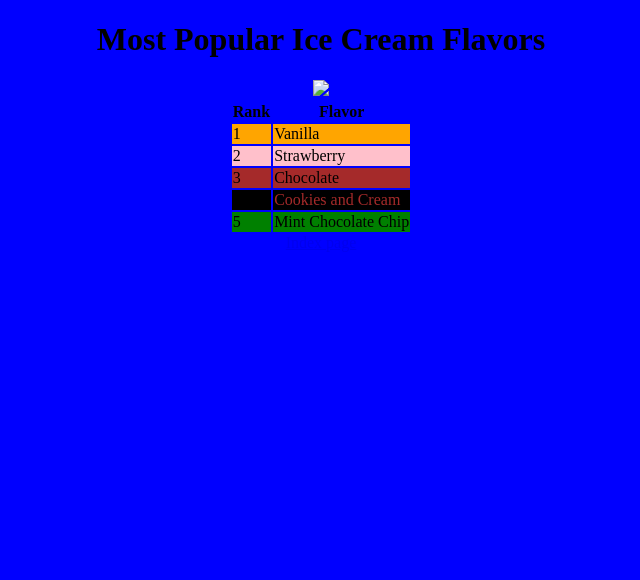
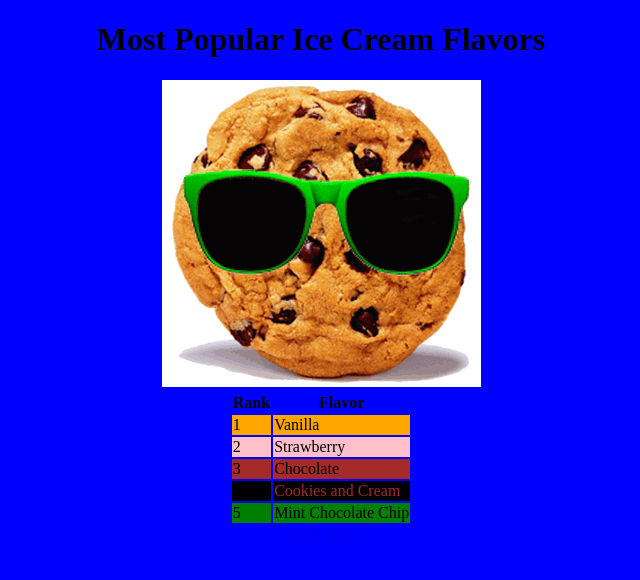
Before and after one commit to Nathan0821/Nathan-Arenas, a plain HTML site: page ice.html in a window 1280 px wide. Shown: the whole page, without its empty margins (319-959 px from the left). Drawn offline with Linux system fonts and the light colour scheme.

Commit message:
Update ice.html

```diff
--- a/ice.html
+++ b/ice.html
@@ -8,7 +8,7 @@ body{background-color:blue; }
  <link href=”icecream.css” rel=”stylesheet” type=”text/css” />
  <div align=center />
  <h1> Most Popular Ice Cream Flavors</h1>
- <img src="\Users\mbrm\Downloads\Cookie.gif">
+ <img src="https://raw.githubusercontent.com/Nathan0821/Nathan-Arenas/master/Cookie.gif">
  <table><tr><th>Rank</th><th>Flavor</th></tr>
  <tr style= background-color:orange;><td>1</td><td>Vanilla</td></tr>
  <tr style= background-color:pink;><td>2</td><td>Strawberry</td></tr>
```
